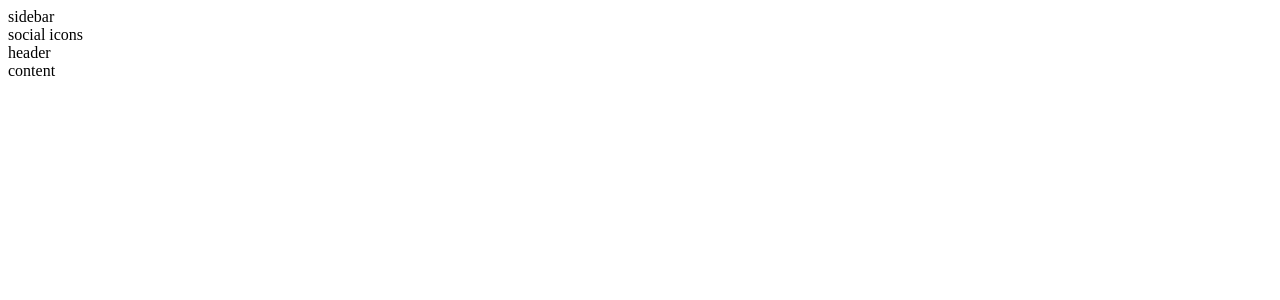
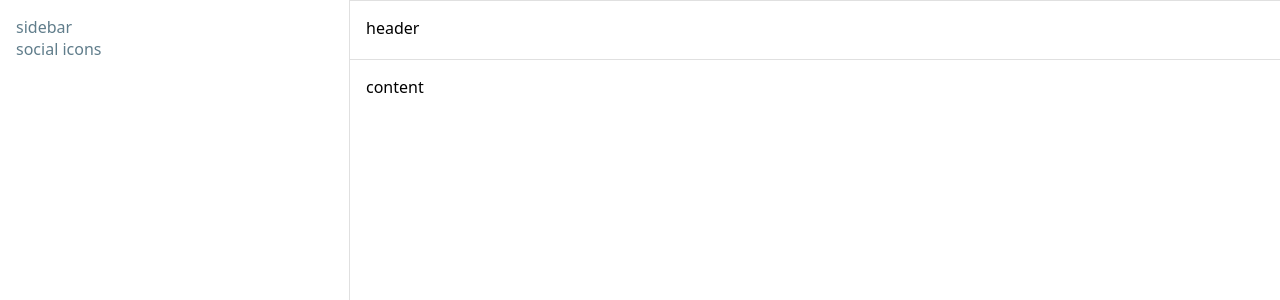
Before and after one commit to sedat355/brand_colors_1.0, a React (Vite) app: page / in a window 1280 px wide. Shown: the top 300 px of the page. Built offline with nearby package versions, Linux system fonts and the light colour scheme.

Commit message:
styles given for main layout outline

```diff
--- a/src/App.css
+++ b/src/App.css
@@ -1,3 +1,52 @@
+*, *::before, *::after {
+  box-sizing: border-box;
+  margin: 0;
+  list-style: none;
+  padding: 0;
+}
 #root {
+  font-family: system-ui, -apple-system, BlinkMacSystemFont, 'Segoe UI', Roboto, Oxygen, Ubuntu, Cantarell, 'Open Sans', 'Helvetica Neue', sans-serif;
+}
+body {
 
 }
+
+.app {
+  display: flex;
+  flex-direction: column;
+}
+.aside {
+  min-width: 350px;
+  color: #607d8b;
+  padding: 1rem;
+}
+.sidebar {
+
+}
+.main {
+
+}
+.header {
+  height: 60px;
+  border-top: 1px solid #e0e0e0;
+  border-bottom: 1px solid #e0e0e0;
+  padding: 1rem;
+}
+.content {
+  padding: 1rem;
+}
+
+@media (width >= 1024px) {
+  .app {
+    flex-direction: row;
+  }
+  .aside {
+    border-right: 1px solid #e0e0e0;
+  }
+  .main {
+    display: flex;
+    flex-direction: column;
+    width: 100%;
+    min-height: 100vh;
+  }
+}
--- a/src/App.jsx
+++ b/src/App.jsx
@@ -6,12 +6,12 @@ import SocialIcons from "./components/SocialIcons"
 function App() {
   return(
     <div className="app">
-      <aside>
+      <aside className="aside">
         <Sidebar/>
         <SocialIcons/>
       </aside>
 
-      <main>
+      <main className="main">
         <Header/>
         <Content/>
       </main>
--- a/src/components/Content.jsx
+++ b/src/components/Content.jsx
@@ -1,6 +1,6 @@
 function Content() {
   return(
-    <div>
+    <div className="content">
       content
     </div>
   )
--- a/src/components/Header.jsx
+++ b/src/components/Header.jsx
@@ -1,6 +1,6 @@
 function Header() {
   return(
-    <div>header</div>
+    <div className="header">header</div>
   )
 }
 export default Header
--- a/src/components/Sidebar.jsx
+++ b/src/components/Sidebar.jsx
@@ -1,6 +1,6 @@
 function Sidebar() {
   return(
-    <div>sidebar</div>
+    <div className="sidebar">sidebar</div>
   )
 }
 export default Sidebar
```
